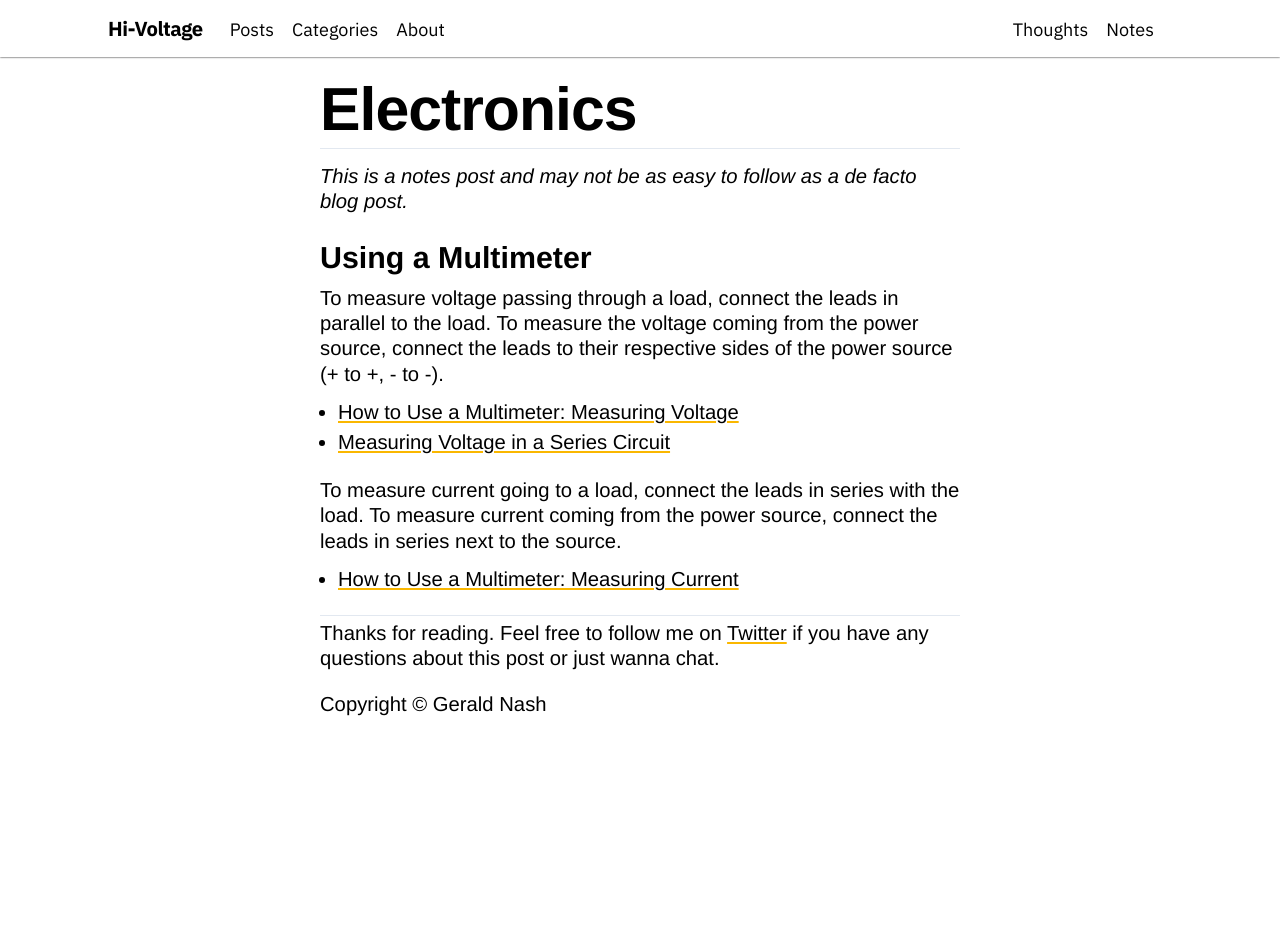
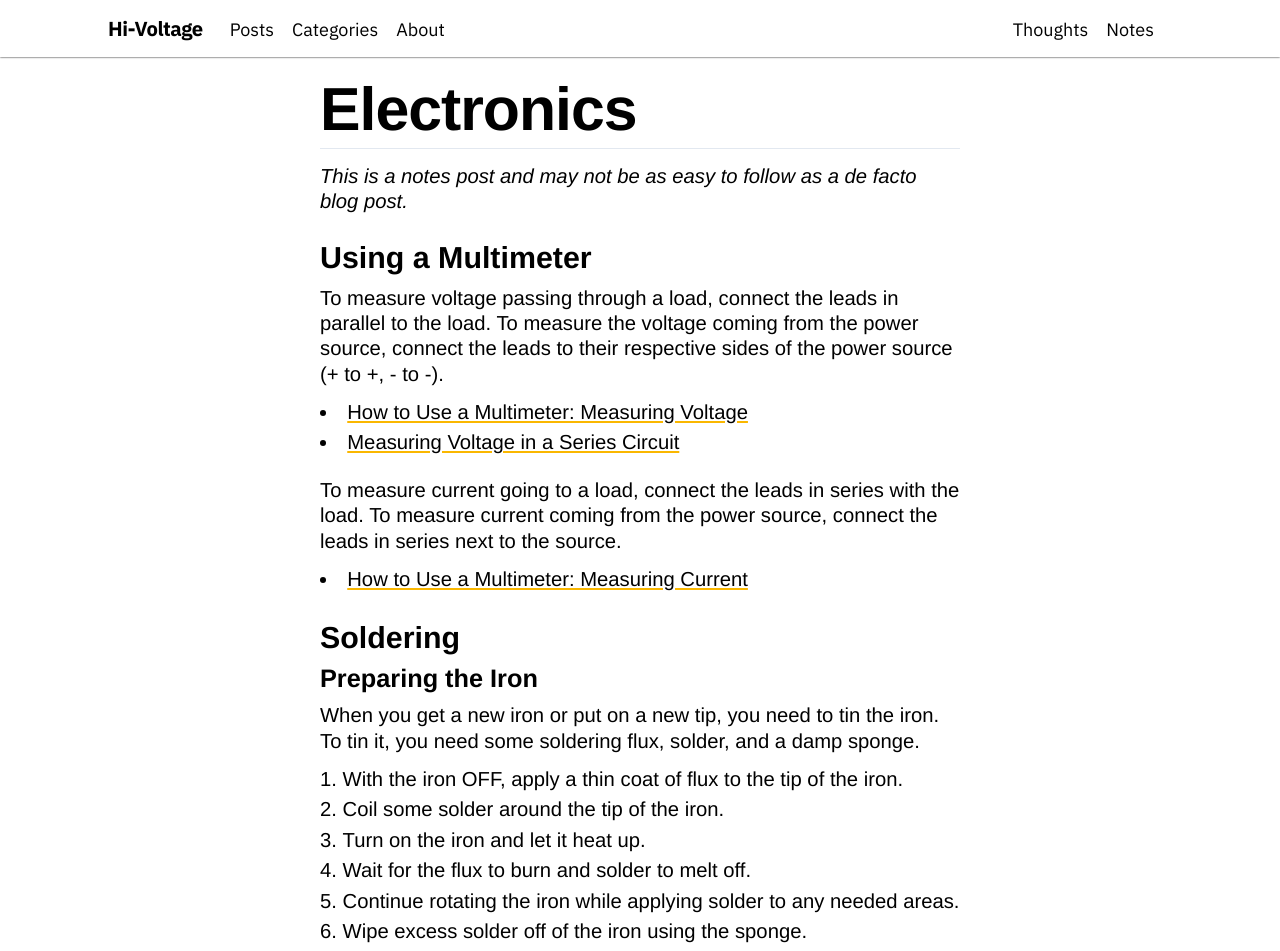
Before and after one commit to aunyks/blog, a Next.js app: page /notes/electronics in a window 1280 px wide. Shown: the top 951 px of the page. Before the commit the page ends 800 px from the top, so only its background shows below. Built offline with nearby package versions, Linux system fonts and the light colour scheme.

Commit message:
add notes on decibels and prepping for soldering. make li things visible

```diff
--- a/pages/notes/applied-dsp/index.js
+++ b/pages/notes/applied-dsp/index.js
@@ -2,6 +2,7 @@ import NotesPost from 'components/NotesPost'
 import CodeBlock from 'components/CodeBlock'
 import CodeSnippet from 'components/CodeSnippet'
 import Hint from 'components/Hint'
+import Tex from 'components/Tex'
 
 export default function AppliedDSP() {
   return (
@@ -9,6 +10,7 @@ export default function AppliedDSP() {
       title="Applied Digital Signal Processing"
       description="Making sense of the radio signals around us"
       hasCodeSnippet
+      hasMath
     >
       <h2>Overview</h2>
       <h3>Intro</h3>
@@ -106,6 +108,12 @@ export default function AppliedDSP() {
       <h2>Extra Notes</h2>
       <ul className="mb-4">
         <li><a target="_blank" href="https://pysdr.org">PySDR</a> is a great resource for learning the basics of applying DSP in Python.</li>
+        <li>
+          A decibel (dB) is a unit of relative power. It's a ratio of two different values. For some values <Tex tex="A" /> and <Tex tex="B" />, a decibel is defined
+          as <Tex tex="10log(\frac {B} {A})" />. Often, it's used to measure a component in a system by comparing the scale of its input (<Tex tex="A" />) with that of its output (<Tex tex="B" />), such as for
+          measuring the ratio between input and output in an amplifier. See <a href="https://www.youtube.com/watch?v=ta1sUTiJNkY" target="_blank">this YouTube video</a> and
+          &nbsp;<a target="_blank" href="https://en.wikipedia.org/wiki/Decibel">the Wikipedia page</a> for more.
+        </li>
       </ul>
     </NotesPost>
   )
--- a/pages/notes/electronics.js
+++ b/pages/notes/electronics.js
@@ -12,15 +12,6 @@ export default function ElectronicsNotes() {
       <style jsx>{`
         p {
           margin-bottom: 0.5em;
-        }
-
-        ul {
-          margin: 0em 0 1em 0;
-        }
-
-        li {
-          list-style-type: disc;
-          margin-left: 1rem;
         }
       `}</style>
       <h2>Using a Multimeter</h2>
@@ -45,6 +36,35 @@ export default function ElectronicsNotes() {
           <a href="https://www.youtube.com/watch?v=7lwZkl0yBqA" target="_blank">How to Use a Multimeter: Measuring Current</a>
         </li>
       </ul>
+      <h2>Soldering</h2>
+      <h3>Preparing the Iron</h3>
+      <p>
+        When you get a new iron or put on a new tip, you need to tin the iron.
+        To tin it, you need some soldering flux, solder, and a damp sponge.
+      </p>
+      <ol>
+        <li>
+          With the iron OFF, apply a thin coat of flux to the tip of the iron.
+        </li>
+        <li>
+          Coil some solder around the tip of the iron.
+        </li>
+        <li>
+          Turn on the iron and let it heat up.
+        </li>
+        <li>
+          Wait for the flux to burn and solder to melt off.
+        </li>
+        <li>
+          Continue rotating the iron while applying solder to any needed areas.
+        </li>
+        <li>
+          Wipe excess solder off of the iron using the sponge.
+        </li>
+        <li>
+          Turn off the iron and let it cool down.
+        </li>
+      </ol>
     </NotesPost>
   )
 }
--- a/pages/thoughts/random.js
+++ b/pages/thoughts/random.js
@@ -11,6 +11,9 @@ export default function RandomThoughts() {
       description="Miscellaneous thoughts with no category."
       noFooter
     >
+      <Thought date="2021-04-01">
+        SpaceX moving quickly, Bezos leaving Amazon to focus more on Blue Origin in a few months, NASA's Artemis missions, space programs coming out of the East, and so much more mean that this new era of space innovation is 100% happening now.
+      </Thought>
       <Thought date="2021-03-25">
         In the wee hours of this morning, I updated this blog to the second version of the UI for <Hint msg="Home page, about page, directory pages, etc.">non-post pages</Hint>.
         It's my first significant UI update to any type of page since I've started this custom blog in late 2019. I made this change
--- a/styles/index.css
+++ b/styles/index.css
@@ -121,10 +121,17 @@ figcaption > a {
   font-size: .875rem;
 }
 
+ol, ul {
+  margin: 0em 0 1em 0;
+}
 ol > li {
   display: list-item;
   list-style-position: inside;
   list-style-type: decimal;
+}
+
+ul > li {
+  list-style: disc inside;
 }
 
 a {
```
